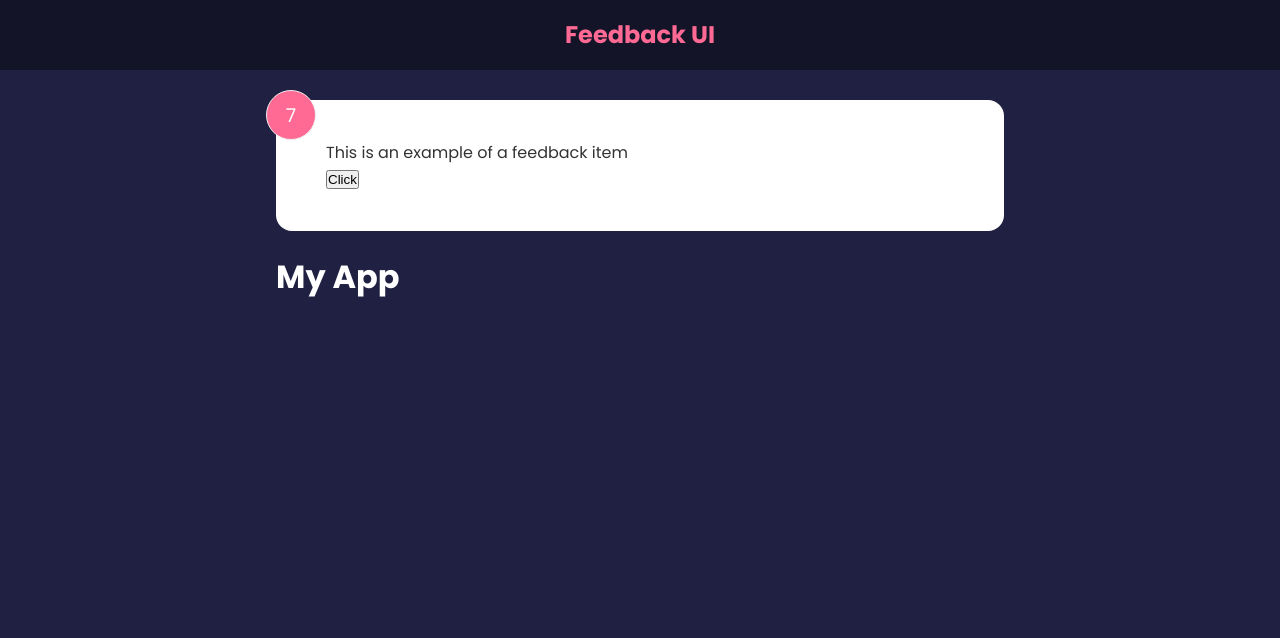
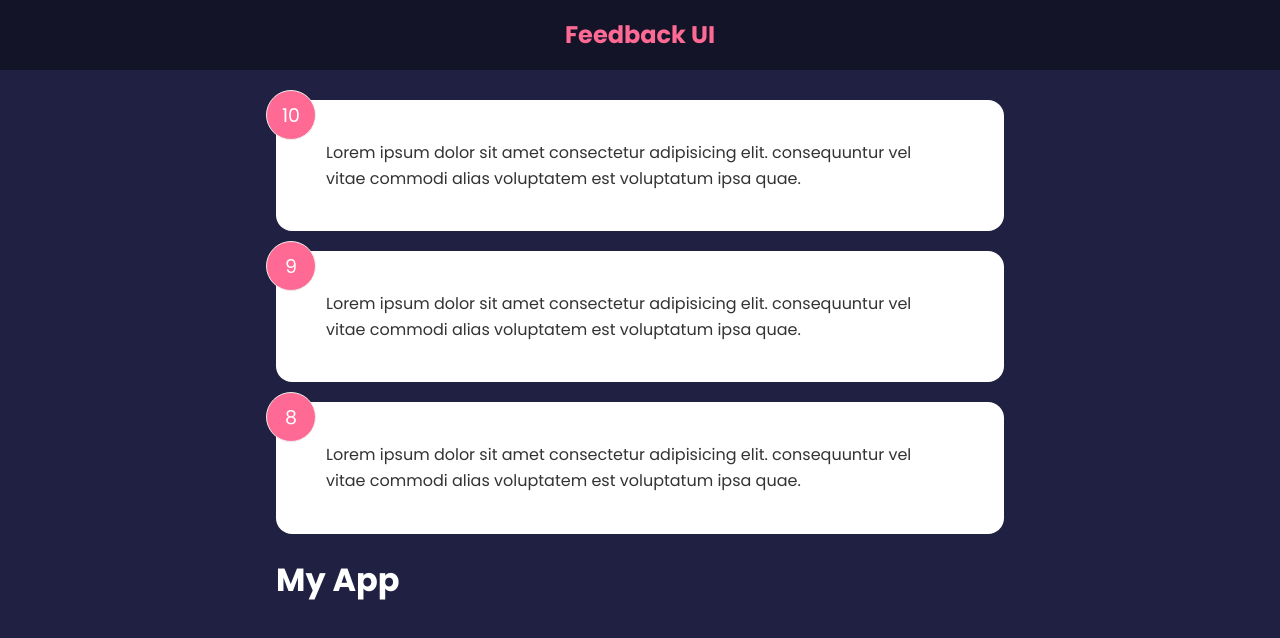
Before and after one commit to PhilipPaulson/CS222-Daily-Thing, a React (Create React App) app in the folder React Tutorial/feedback-app/: page / in a window 1280 px wide. Shown: the top 638 px of the page. Built offline with nearby package versions, Linux system fonts and the light colour scheme.

Commit message:
Added some global state functionality

```diff
--- a/React Tutorial/feedback-app/src/App.js
+++ b/React Tutorial/feedback-app/src/App.js
@@ -1,12 +1,16 @@
+import { useState } from "react";
 import Header from "./components/Header";
-import FeedbackItem from "./components/FeedbackItem";
+import FeedbackList from "./components/FeedbackList";
+import FeedbackData from "./data/FeedbackData";
 
 function App() {
+  const [feedback, setFeedback] = useState(FeedbackData);
+
   return (
     <>
       <Header />
       <div className="container">
-        <FeedbackItem />
+        <FeedbackList feedback={feedback} />
         <h1>My App</h1>
       </div>
     </>
--- a/React Tutorial/feedback-app/src/components/FeedbackItem.jsx
+++ b/React Tutorial/feedback-app/src/components/FeedbackItem.jsx
@@ -1,21 +1,8 @@
-import { useState } from "react";
-
-function FeedbackItem() {
-  const [rating, setRating] = useState(7);
-  const [text, setText] = useState("This is an example of a feedback item");
-
-  const handleClick = () => {
-    setRating((prev) => {
-      console.log(prev);
-      return prev + 1;
-    });
-  };
-
+function FeedbackItem({ item }) {
   return (
     <div className="card">
-      <div className="num-display">{rating}</div>
-      <div className="text-display">{text}</div>
-      <button onClick={handleClick}>Click</button>
+      <div className="num-display">{item.rating}</div>
+      <div className="text-display">{item.text}</div>
     </div>
   );
 }
--- /dev/null
+++ b/React Tutorial/feedback-app/src/components/FeedbackList.jsx
@@ -0,0 +1,18 @@
+import FeedbackItem from "./FeedbackItem";
+
+function FeedbackList({ feedback }) {
+  console.log(feedback);
+  if (!feedback || feedback.length === 0) {
+    return <p> No Feedback Yet </p>;
+  }
+
+  return (
+    <div className="feedback-list">
+      {feedback.map((item) => (
+        <FeedbackItem key={item.id} item={item} />
+      ))}
+    </div>
+  );
+}
+
+export default FeedbackList;
--- /dev/null
+++ b/React Tutorial/feedback-app/src/components/shared/Card.jsx
@@ -0,0 +1,5 @@
+function Card() {
+  return <div>Card</div>;
+}
+
+export default Card;
--- /dev/null
+++ b/React Tutorial/feedback-app/src/data/FeedbackData.js
@@ -0,0 +1,19 @@
+const FeedbackData = [
+  {
+    id: 1,
+    rating: 10,
+    text: "Lorem ipsum dolor sit amet consectetur adipisicing elit. consequuntur vel vitae commodi alias voluptatem est voluptatum ipsa quae.",
+  },
+  {
+    id: 2,
+    rating: 9,
+    text: "Lorem ipsum dolor sit amet consectetur adipisicing elit. consequuntur vel vitae commodi alias voluptatem est voluptatum ipsa quae.",
+  },
+  {
+    id: 3,
+    rating: 8,
+    text: "Lorem ipsum dolor sit amet consectetur adipisicing elit. consequuntur vel vitae commodi alias voluptatem est voluptatum ipsa quae.",
+  },
+];
+
+export default FeedbackData;
```
